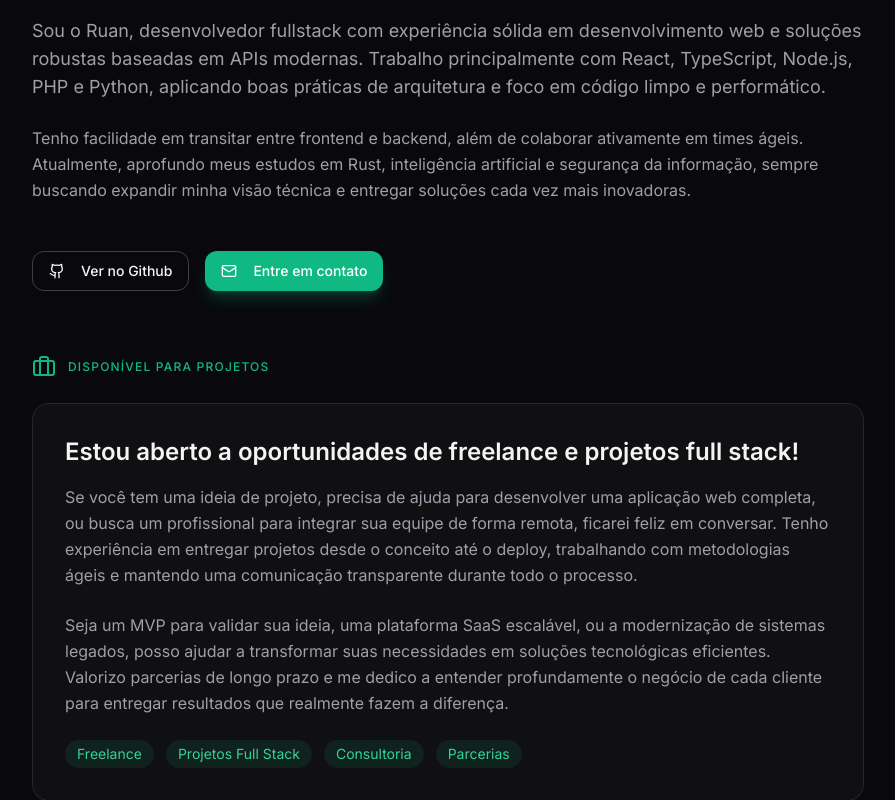
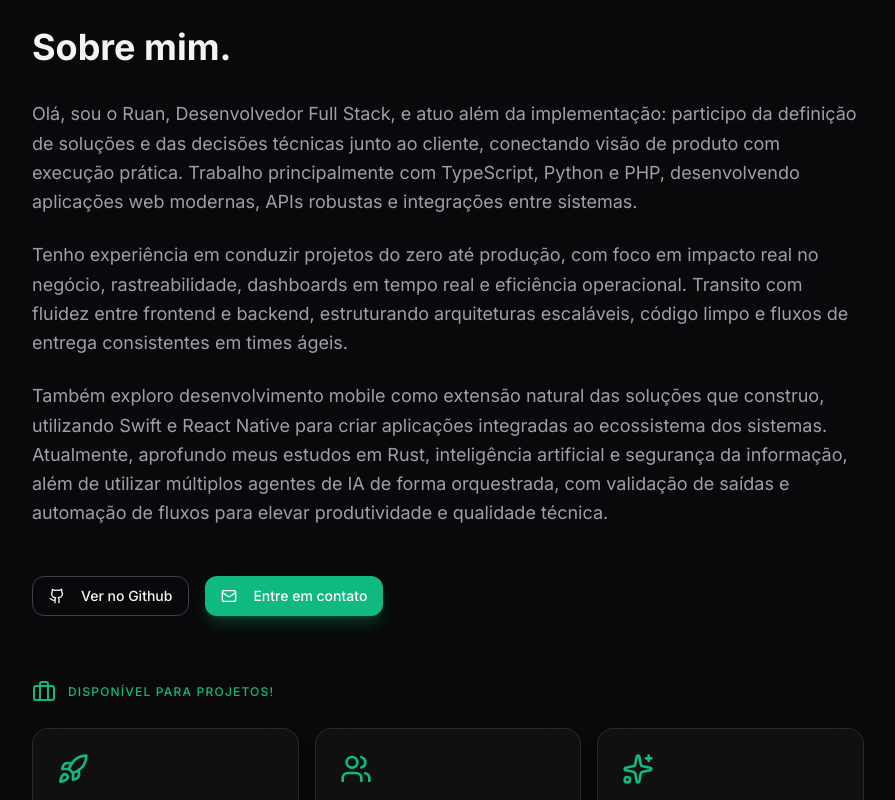
Before and after one commit to ruanssh/portifolio, a React (Vite) app: page / in a window 1280 px wide. Shown: the part 960-1760 px from the top of the page, without its empty margins (192-1087 px from the left). Built offline with nearby package versions, Linux system fonts and the light colour scheme.

Commit message:
feat: adicionar divisores de seção no layout e atualizar descrições de experiência e sobre

```diff
--- a/src/App.tsx
+++ b/src/App.tsx
@@ -5,6 +5,7 @@ import { Experiencia } from "@/pages/Experiencia";
 import { Projetos } from "@/pages/Projetos";
 import { Tecnologias } from "@/pages/Tecnologias";
 import { Footer } from "@/components/layout/Footer";
+import { SectionDivider } from "@/components/layout/SectionDivider";
 
 function App() {
   return (
@@ -12,9 +13,13 @@ function App() {
       <Navbar />
       <main>
         <Inicio />
+        <SectionDivider />
         <Sobre />
+        <SectionDivider />
         <Experiencia />
+        <SectionDivider />
         <Projetos />
+        <SectionDivider />
         <Tecnologias />
       </main>
       <Footer />
--- /dev/null
+++ b/src/components/layout/SectionDivider.tsx
@@ -0,0 +1,25 @@
+import { motion } from "framer-motion";
+
+export function SectionDivider() {
+  return (
+    <div className="relative my-2 md:my-4 h-7 flex items-center w-full">
+      <div className="absolute inset-x-0 h-px bg-gradient-to-r from-transparent via-emerald-500/60 to-transparent" />
+      <div className="absolute inset-x-0 h-px bg-gradient-to-r from-transparent via-emerald-400/70 to-transparent blur-[1px]" />
+
+      <div className="absolute inset-x-0 overflow-hidden">
+        <motion.div
+          aria-hidden="true"
+          className="absolute h-px w-28 bg-gradient-to-r from-transparent via-emerald-300/90 to-transparent"
+          animate={{ left: ["-7rem", "calc(100% + 7rem)"] }}
+          transition={{ duration: 5.5, repeat: Infinity, ease: "linear" }}
+        />
+      </div>
+
+      <div className="relative mx-auto flex items-center gap-2">
+        <span className="h-1.5 w-1.5 rounded-full bg-emerald-400 shadow-[0_0_10px_rgba(52,211,153,0.85)]" />
+        <span className="h-px w-10 bg-gradient-to-r from-emerald-500/20 via-emerald-400/70 to-emerald-500/20" />
+        <span className="h-1.5 w-1.5 rounded-full bg-emerald-400 shadow-[0_0_10px_rgba(52,211,153,0.85)]" />
+      </div>
+    </div>
+  );
+}
--- a/src/pages/Experiencia.tsx
+++ b/src/pages/Experiencia.tsx
@@ -80,14 +80,23 @@ const experiences: ExperienceItem[] = [
     location: "Manaus, Amazonas, Brasil",
     type: "Tempo integral · Híbrida",
     description:
-      "Envolvido em deploy, pipelines e infraestrutura de aplicações, incluindo Docker, CI/CD e provisionamento em servidores. Desenvolvimento full stack com foco em entrega contínua e alinhamento técnico com as necessidades do negócio.",
+      "Envolvido em deploy, pipelines e infraestrutura de aplicações, incluindo Docker, CI/CD e provisionamento em servidores. Atuação direta em reuniões com clientes, conduzindo alinhamentos técnicos, levantamento de requisitos e contribuindo na definição de arquiteturas de projetos. Desenvolvimento full stack com foco em entrega contínua e alinhamento técnico com as necessidades do negócio.",
     details: [
-      "Implementação de pipelines CI/CD para automação de deploys",
-      "Configuração de containers Docker para padronização de ambientes",
-      "Provisionamento e gestão de servidores na nuvem",
-      "Desenvolvimento full stack alinhado às necessidades do negócio",
+      "Desenvolvimento de sistemas voltados para Lean Manufacturing, otimizando processos produtivos, rastreabilidade e indicadores de eficiência (OEE, produtividade, perdas operacionais), com impacto direto na tomada de decisão do cliente",
+      "Implementação de soluções IoT para chão de fábrica, incluindo monitoramento de operadores via pulseiras ESD, integração com catracas e sistemas externos, com dashboards em tempo real para controle operacional",
+      "Otimização de processos internos de TI, promovendo padronização, automação e melhoria contínua, reduzindo retrabalho e aumentando eficiência da equipe",
+      "Apoio técnico e alinhamento com áreas de negócio, atuando como ponte entre times técnicos e usuários finais",
     ],
-    technologies: ["Docker", "CI/CD", "React", "Node.js", "PostgreSQL"],
+    technologies: [
+      "Docker",
+      "CI/CD",
+      "React",
+      "TypeScript",
+      "Node.js",
+      "IoT",
+      "Dashboards",
+      "Lean Manufacturing",
+    ],
     logo: "IC",
   },
   {
--- a/src/pages/Inicio.tsx
+++ b/src/pages/Inicio.tsx
@@ -11,7 +11,7 @@ export function Inicio() {
           avatarImage="/ruan-pereira.jpg"
           name="Ruan Pereira"
           username="ruanssh"
-          description="Um engenheiro de software focado em criar soluções elegantes e eficazes. Sou movido por desafios e pelo desejo de aprender novas tecnologias."
+          description="Desenvolvedor Full Stack que atua além do código, participando da definição de soluções e decisões técnicas com foco em impacto real. Trabalho com TypeScript, Python e PHP para construir sistemas integrados, APIs robustas, dashboards em tempo real e automações para ambientes web, industriais e IoT."
           location="Manaus, Brasil"
           joinedDate=""
           yearsExperience={5}
--- a/src/pages/Sobre.tsx
+++ b/src/pages/Sobre.tsx
@@ -68,20 +68,30 @@ export function Sobre() {
             Sobre mim.
           </h2>
 
-          <div className="space-y-6 text-zinc-400 leading-relaxed mb-12">
-            <p className="text-lg">
-              Sou o Ruan, desenvolvedor fullstack com experiência sólida em
-              desenvolvimento web e soluções robustas baseadas em APIs modernas.
-              Trabalho principalmente com React, TypeScript, Node.js, PHP e
-              Python, aplicando boas práticas de arquitetura e foco em código
-              limpo e performático.
+          <div className="space-y-6 text-zinc-400 leading-relaxed mb-12 text-base md:text-lg">
+            <p>
+              Olá, sou o Ruan, Desenvolvedor Full Stack, e atuo além da
+              implementação: participo da definição de soluções e das decisões
+              técnicas junto ao cliente, conectando visão de produto com
+              execução prática. Trabalho principalmente com TypeScript, Python e
+              PHP, desenvolvendo aplicações web modernas, APIs robustas e
+              integrações entre sistemas.
             </p>
             <p>
-              Tenho facilidade em transitar entre frontend e backend, além de
-              colaborar ativamente em times ágeis. Atualmente, aprofundo meus
-              estudos em Rust, inteligência artificial e segurança da
-              informação, sempre buscando expandir minha visão técnica e
-              entregar soluções cada vez mais inovadoras.
+              Tenho experiência em conduzir projetos do zero até produção, com
+              foco em impacto real no negócio, rastreabilidade, dashboards em
+              tempo real e eficiência operacional. Transito com fluidez entre
+              frontend e backend, estruturando arquiteturas escaláveis, código
+              limpo e fluxos de entrega consistentes em times ágeis.
+            </p>
+            <p>
+              Também exploro desenvolvimento mobile como extensão natural das
+              soluções que construo, utilizando Swift e React Native para criar
+              aplicações integradas ao ecossistema dos sistemas. Atualmente,
+              aprofundo meus estudos em Rust, inteligência artificial e
+              segurança da informação, além de utilizar múltiplos agentes de IA
+              de forma orquestrada, com validação de saídas e automação de
+              fluxos para elevar produtividade e qualidade técnica.
             </p>
           </div>
 
@@ -109,44 +119,8 @@ export function Sobre() {
             <div className="flex items-center gap-3 mb-6">
               <Briefcase className="h-6 w-6 text-emerald-500" />
               <p className="text-xs uppercase tracking-widest text-emerald-500 font-medium">
-                Disponível para Projetos
+                Disponível para Projetos!
               </p>
-            </div>
-
-            <div className="bg-zinc-900/50 backdrop-blur-sm border border-zinc-800 rounded-2xl p-6 md:p-8 mb-8">
-              <h3 className="text-xl md:text-2xl font-semibold text-zinc-100 mb-4">
-                Estou aberto a oportunidades de freelance e projetos full stack!
-              </h3>
-              <p className="text-zinc-400 leading-relaxed mb-6">
-                Se você tem uma ideia de projeto, precisa de ajuda para
-                desenvolver uma aplicação web completa, ou busca um profissional
-                para integrar sua equipe de forma remota, ficarei feliz em
-                conversar. Tenho experiência em entregar projetos desde o
-                conceito até o deploy, trabalhando com metodologias ágeis e
-                mantendo uma comunicação transparente durante todo o processo.
-              </p>
-              <p className="text-zinc-400 leading-relaxed mb-6">
-                Seja um MVP para validar sua ideia, uma plataforma SaaS
-                escalável, ou a modernização de sistemas legados, posso ajudar a
-                transformar suas necessidades em soluções tecnológicas
-                eficientes. Valorizo parcerias de longo prazo e me dedico a
-                entender profundamente o negócio de cada cliente para entregar
-                resultados que realmente fazem a diferença.
-              </p>
-              <div className="flex flex-wrap gap-3">
-                <span className="px-3 py-1 bg-emerald-500/10 text-emerald-400 rounded-full text-sm">
-                  Freelance
-                </span>
-                <span className="px-3 py-1 bg-emerald-500/10 text-emerald-400 rounded-full text-sm">
-                  Projetos Full Stack
-                </span>
-                <span className="px-3 py-1 bg-emerald-500/10 text-emerald-400 rounded-full text-sm">
-                  Consultoria
-                </span>
-                <span className="px-3 py-1 bg-emerald-500/10 text-emerald-400 rounded-full text-sm">
-                  Parcerias
-                </span>
-              </div>
             </div>
 
             <div className="grid grid-cols-1 md:grid-cols-3 gap-4">
```
